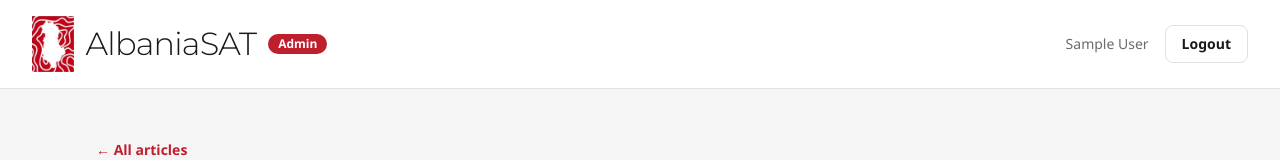
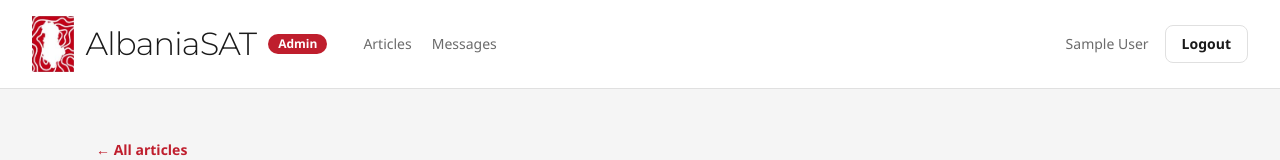
Before and after one commit to virvihuta/AlbaniaSAT, a React (Vite) app in the folder frontend/: page /admin/articles/new in a window 1280 px wide. Shown: the top 160 px of the page. Built offline with nearby package versions, Linux system fonts and the light colour scheme; no server answers; sample sign-in values are in the browser's storage.

Commit message:
Add Articles and Messages links to the admin header

```diff
--- a/frontend/src/components/AdminLayout.jsx
+++ b/frontend/src/components/AdminLayout.jsx
@@ -1,3 +1,4 @@
+import { NavLink } from 'react-router-dom'
 import { useAuth } from '../auth'
 import Logo from './Logo'
 
@@ -11,6 +12,17 @@ export default function AdminLayout({ children }) {
         <div className="flex items-center gap-3">
           <Logo to="/admin" big />
           <span className="rounded-full bg-primary px-2.5 py-0.5 text-xs font-semibold text-white">Admin</span>
+          <nav className="ml-6 flex gap-5 text-sm font-medium">
+            {[
+              { to: '/admin', label: 'Articles' },
+              { to: '/admin/messages', label: 'Messages' },
+            ].map((link) => (
+              <NavLink key={link.to} to={link.to} end
+                className={({ isActive }) => (isActive ? 'text-primary' : 'text-muted hover:text-foreground')}>
+                {link.label}
+              </NavLink>
+            ))}
+          </nav>
         </div>
         <div className="flex items-center gap-4">
           <span className="text-sm text-muted">{user.name}</span>
```
